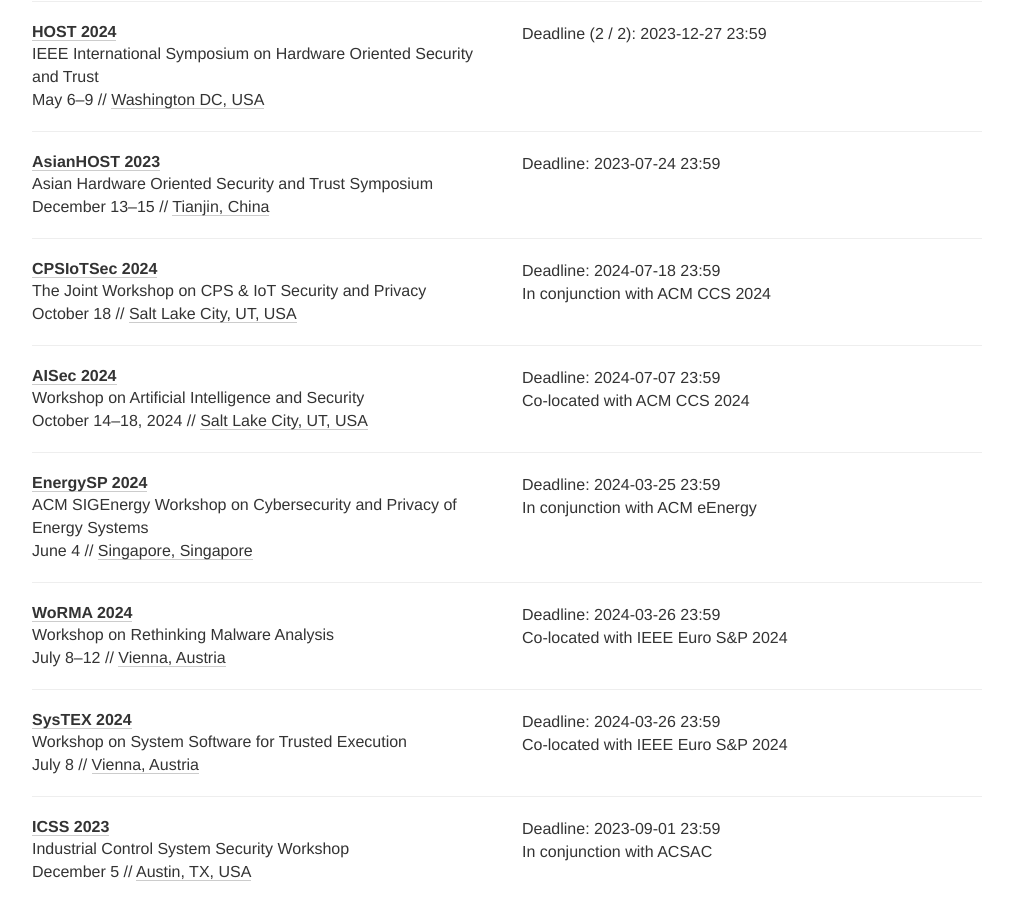
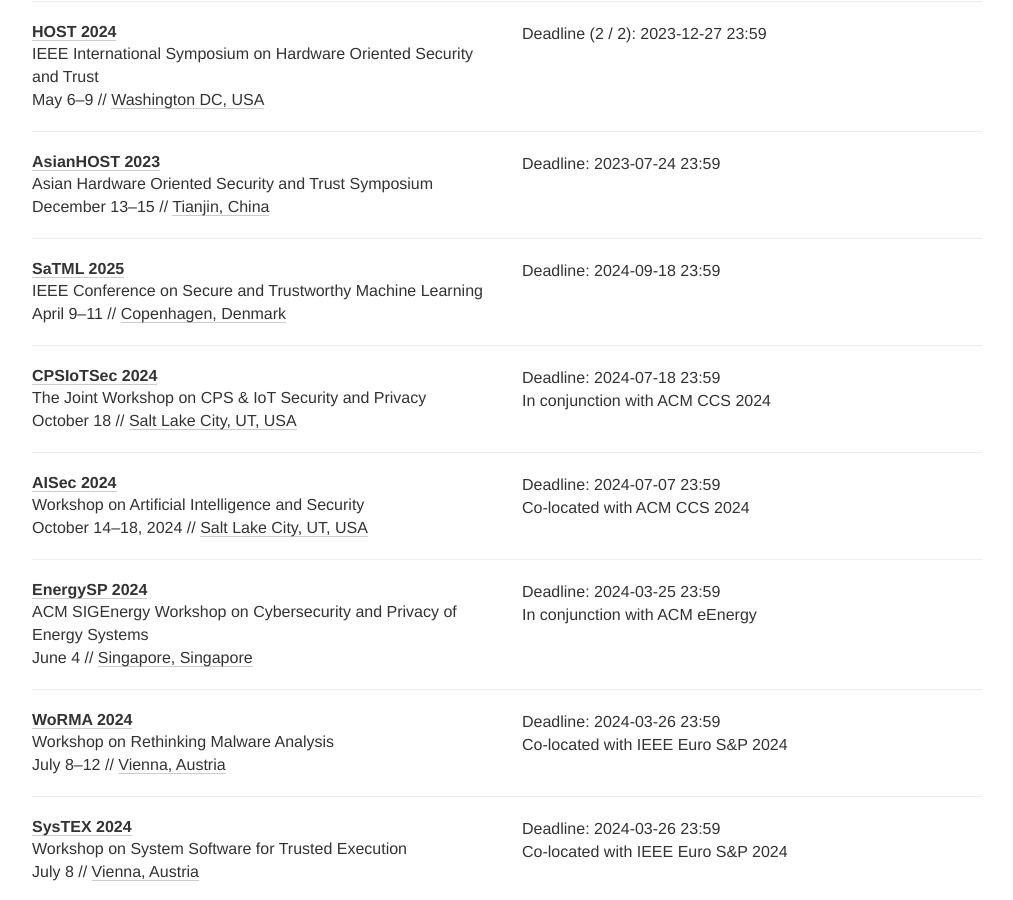
Before and after one commit to sec-deadlines/sec-deadlines.github.io, a Jekyll site: the page built from index.html, in a window 1280 px wide and 900 px high, scrolled down 10182 px. Shown: the whole window, without its empty margins (133-1146 px from the left). Built offline with Jekyll 4.4.1, drawn with Linux system fonts in a browser that asks for light colours; nearby versions of some CDN libraries; comment, search, counter and statistics services are not loaded.

Commit message:
Added IEEE SaTML
SaTML is a conference focused on the intersection of security/privacy and machine learning. It expands on the theoretical and practical understandings of vulnerabilities inherent to machine learning (ML), explores the robustness of learning algorithms, and aids in developing a unified, coherent scientific community which aims to establish trustworthy machine learning.

```diff
--- a/_data/conferences.yml
+++ b/_data/conferences.yml
@@ -658,6 +658,15 @@
   place: Tianjin, China
   tags: [SEC, CONF]
 
+- name: SaTML
+  description: IEEE Conference on Secure and Trustworthy Machine Learning
+  year: 2025
+  link: https://www.satml.org
+  deadline: ["2024-09-18 23:59"]
+  date: April 9-11
+  place: Copenhagen, Denmark
+  tags: [SEC, PRIV, CONF]
+
 # Workshops
 
 - name: CPSIoTSec
```
